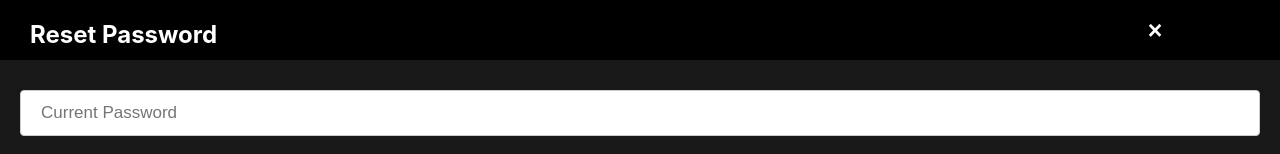
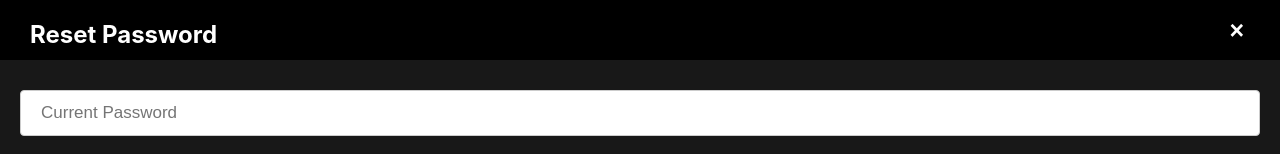
Before and after one commit to UmayirFeroze/RTSystem, a React (Create React App) app in the folder ClientApp/: page /resetpassword in a window 1280 px wide. Shown: the top 154 px of the page. Built offline with nearby package versions, Linux system fonts and the light colour scheme.

Commit message:
Reset Password Button Fix

```diff
--- a/ClientApp/src/components/ResetPassword.js
+++ b/ClientApp/src/components/ResetPassword.js
@@ -80,7 +80,7 @@ export class ResetPassword extends Component {
             required
           />
           <div style={{ color: "red" }}>{errorMessage}</div>
-          <button>Reset</button>
+          <button name="reset">Reset</button>
         </form>
       </div>
     );
--- a/ClientApp/src/styles/ResetPassword.css
+++ b/ClientApp/src/styles/ResetPassword.css
@@ -5,19 +5,17 @@
 .resetPassword .header {
   background-color: black;
   display: flex;
-  padding: 0 0 0 30px;
+  padding: 0 30px 0 30px;
 }
 
 .resetPassword .header button {
   float: right;
   margin: auto 0 auto auto;
   background-color: inherit;
+  font-size: 25px;
+  color: white;
   border: none;
-  color: white;
-  font-size: 25px;
   font-weight: bold;
-  width: auto;
-  padding: 0px;
 }
 
 .resetPassword .header button:hover {
@@ -42,7 +40,7 @@ select {
   font-size: 17px;
 }
 
-.resetPassword button {
+.resetPassword button[name="reset"] {
   color: white;
   padding: 14px 20px;
   margin: 10px 0 10px 10px;
@@ -55,7 +53,7 @@ select {
   font-size: 17px;
 }
 
-.resetPassword button:hover {
+.resetPassword button[name="reset"]:hover {
   border: 3px solid #1682db;
   font-weight: bold;
 }
```
